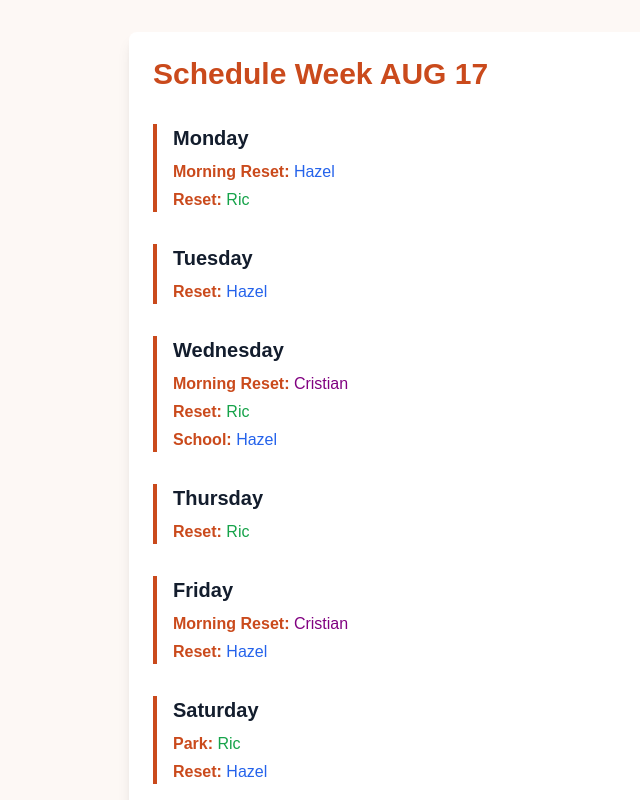
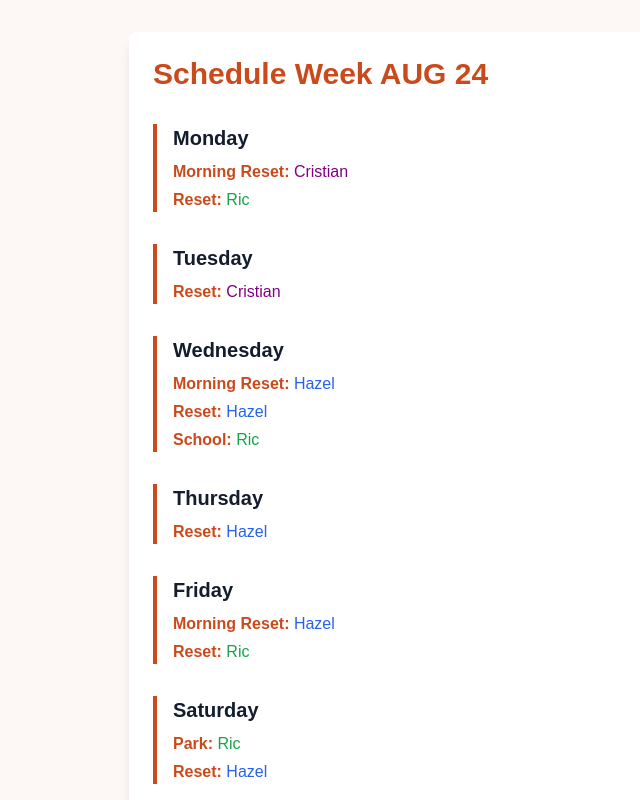
Before and after one commit to Cristian-Baeza/reset-schedule, a Next.js app: page / in a window 1280 px wide. Shown: the top 800 px of the page, without its empty margins (223-863 px from the left). Built offline with nearby package versions, Linux system fonts and the light colour scheme.

Commit message:
week aug 24

```diff
--- a/app/page.tsx
+++ b/app/page.tsx
@@ -6,40 +6,40 @@ const personColors = {
 
 
 export default function Home() {
-  const weekOfMonth = "AUG 17"
+  const weekOfMonth = "AUG 24"
 
   const schedule = [
     {
       day: "Monday",
       assignments: [
-        { location: "Morning Reset", person: "Hazel" },
+        { location: "Morning Reset", person: "Cristian" },
         { location: "Reset", person: "Ric" },
       ],
     },
     {
       day: "Tuesday",
       assignments: [
-        { location: "Reset", person: "Hazel" },
+        { location: "Reset", person: "Cristian" },
       ],
     },
     {
       day: "Wednesday",
       assignments: [
-        { location: "Morning Reset", person: "Cristian" },
-        { location: "Reset", person: "Ric" },
-        { location: "School", person: "Hazel" },
+        { location: "Morning Reset", person: "Hazel" },
+        { location: "Reset", person: "Hazel" },
+        { location: "School", person: "Ric" },
       ],
     },
     {
       day: "Thursday",
       assignments: [
-        { location: "Reset", person: "Ric" }, // Not Hazel
+        { location: "Reset", person: "Hazel" },
       ],
     },{
       day: "Friday",
       assignments: [
-        { location: "Morning Reset", person: "Cristian" },
-        { location: "Reset", person: "Hazel" },
+        { location: "Morning Reset", person: "Hazel" },
+        { location: "Reset", person: "Ric" },
       ],
     },{
       day: "Saturday",
```
